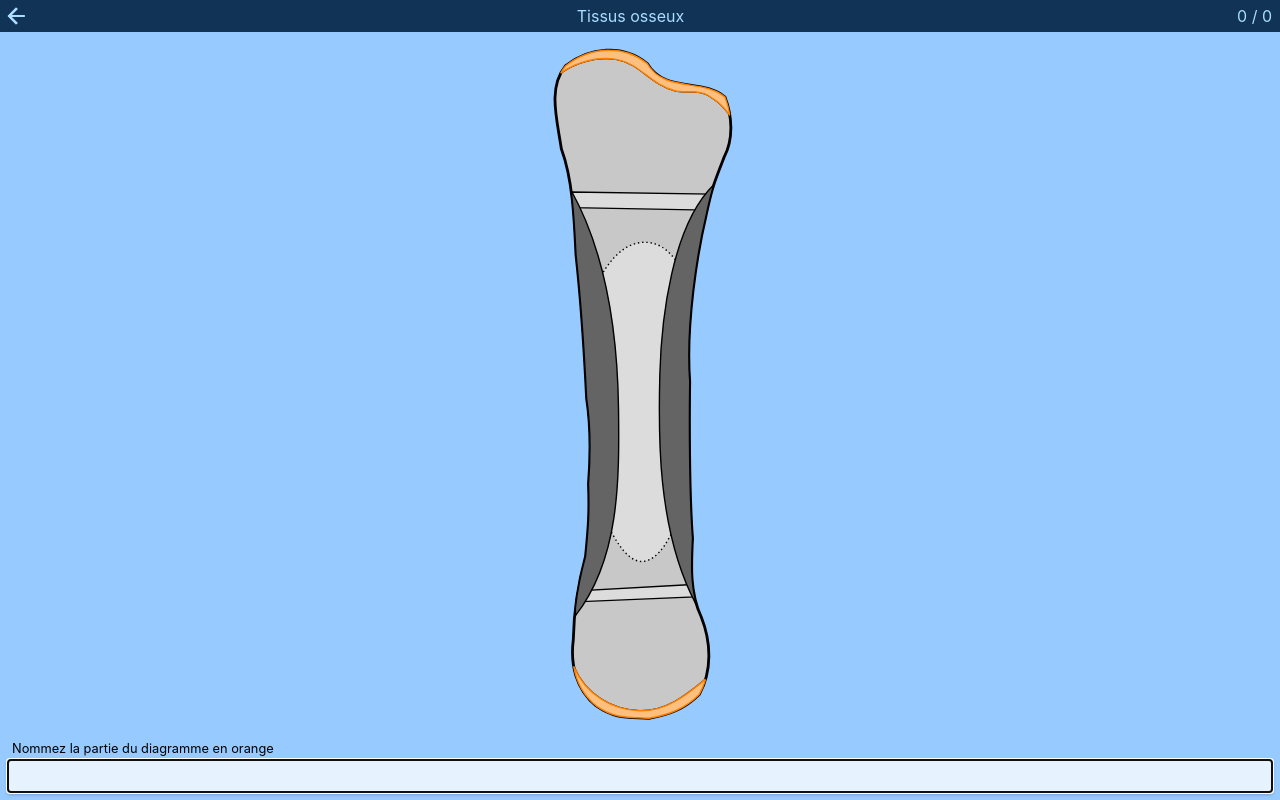
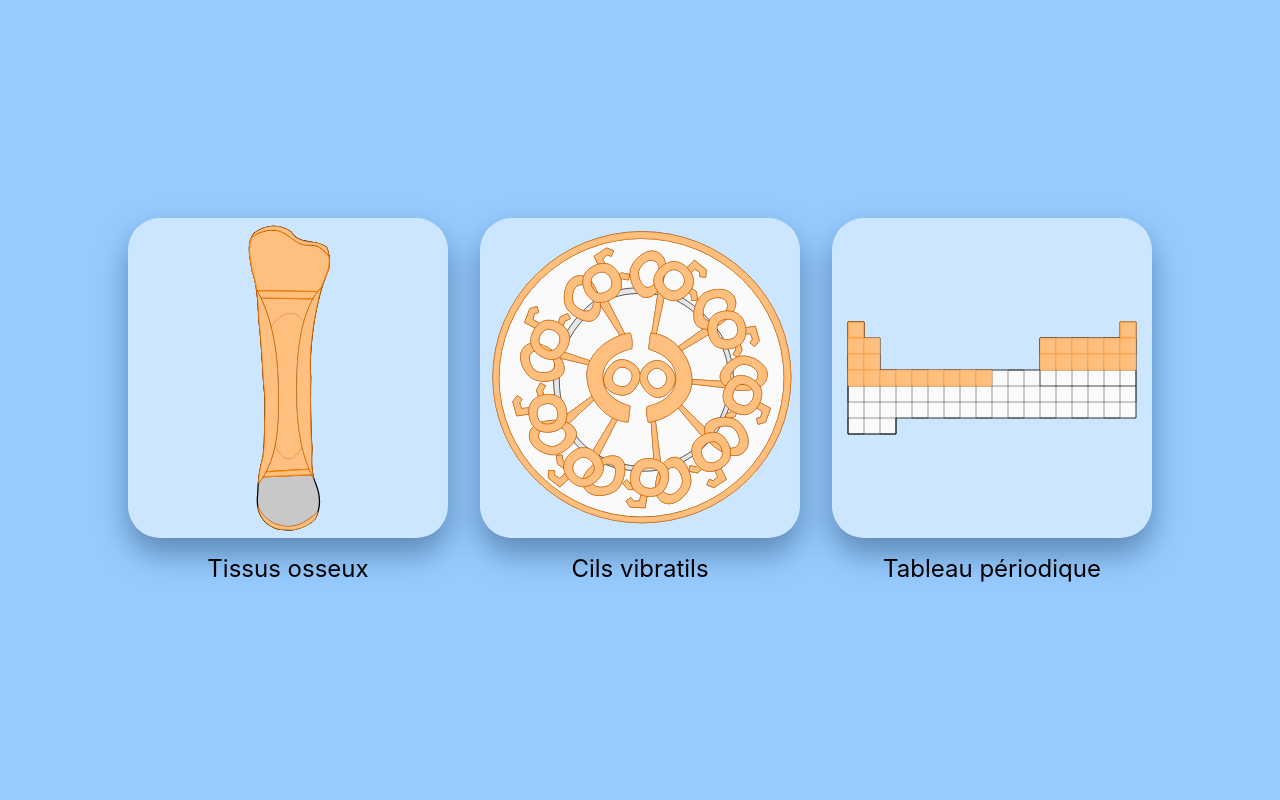
Before and after one commit to tolokoban/dummy-paces, a React (Create React App) app: page / in a window 1280 px wide. Built offline with nearby package versions, Linux system fonts and the light colour scheme.

Commit message:
Mendeleev

```diff
--- a/src/dummy-paces/app/app.css
+++ b/src/dummy-paces/app/app.css
@@ -25,3 +25,11 @@ div.dummyPaces-App > div {
     width: 100%;
     height: 100%;
 }
+
+div.dummyPaces-App > div.buttons {
+    display: flex;
+    justify-content: center;
+    align-items: center;
+    flex-wrap: wrap;
+    flex-direction: row;
+}
--- a/src/dummy-paces/app/app.tsx
+++ b/src/dummy-paces/app/app.tsx
@@ -4,23 +4,28 @@ import Data from '../data'
 import Question from '../view/question'
 import Answer from '../view/answer'
 import DiagramExam from '../view/diagram-exam'
-import Os from '../data/diagrams/os.svg'
+import DiagramButton from '../view/diagram-button'
 import Util from '../../tfw/util'
 import Random from '../../tfw/random'
 
 import "./app.css"
 
+import DiagOs from '../data/diagrams/os.svg'
+import DiagCilsVibratils from '../data/diagrams/cils-vibratiles.svg'
+import DiagMendeleev from '../data/diagrams/mendeleev.svg'
+
+const BUTTONS = [
+    ["Tissus osseux", DiagOs],
+    ["Cils vibratils", DiagCilsVibratils],
+    ["Tableau périodique", DiagMendeleev]
+]
+
+
 interface IAppState {
-    categories: ICategory[],
-    currentCategory: ICategory,
-    currentQuestionIndex: number,
-    currentAnswer: string,
-    answerVisible: boolean,
-    answersCount: number,
-    failuresCount: number,
-
+    menuVisible: boolean,
     currentDiagramCode: string,
-    currentDiagramItem: string
+    currentDiagramItem: string,
+    currentDiagramLabel: string
 }
 
 export default class App extends React.Component<{}, IAppState> {
@@ -28,52 +33,14 @@ export default class App extends React.Component<{}, IAppState> {
         super( props );
 
         this.state = {
-            categories: [],
-            currentCategory: {
-                id: "",
-                label: "",
-                questions: []
-            },
-            currentQuestionIndex: 0,
-            currentAnswer: "",
-            answerVisible: false,
-            answersCount: 0,
-            failuresCount: 0,
+            menuVisible: true,
             currentDiagramCode: "",
-            currentDiagramItem: ""
+            currentDiagramItem: "",
+            currentDiagramLabel: ""
         }
     }
 
-    nextQuestion() {
-        const { categories } = this.state
-        const currentCategory = categories[0]
-
-        const currentQuestionIndex = Math.floor(
-            Math.random() * currentCategory.questions.length
-        )
-
-        this.setState({
-            currentCategory,
-            currentQuestionIndex,
-            currentAnswer: "",
-            answerVisible: false
-        })
-    }
-
     async componentDidMount() {
-        const categories = Data.load();
-        this.setState({
-            categories,
-            currentCategory: categories[0],
-            currentQuestionIndex: Math.floor(
-                Math.random() * categories[0].questions.length),
-            answersCount: 0,
-            failuresCount: 0
-        })
-
-        const currentDiagramCode = await Util.loadTextFromURL(Os)
-        this.setState({ currentDiagramCode })
-
         const splash = document.getElementById('splash-screen');
         if (splash) {
             splash.classList.add("vanish");
@@ -81,69 +48,39 @@ export default class App extends React.Component<{}, IAppState> {
         }
     }
 
-    handleAbort = () => {}
-
-    handleAnswer = () => {
-        const {
-            currentCategory, currentQuestionIndex, currentAnswer,
-            answersCount, failuresCount
-        } = this.state;
-        const question = currentCategory.questions[currentQuestionIndex];
-        const expectedAnswer = question.answer.toLowerCase();
-        if (currentAnswer.toLowerCase() !== expectedAnswer) {
-            this.setState({
-                answerVisible: true, failuresCount: failuresCount + 1
-            });
-        }
-        else {
-            this.nextQuestion();
-        }
-        this.setState({ answersCount: answersCount + 1, currentAnswer: "" })
-    }
-
-    handleAnswerChange = (currentAnswer: string) => {
-        this.setState({ currentAnswer });
-    }
-
-    handleCloseAnswer = () => {
-        this.setState({ answerVisible: false })
-    }
-
     handleDiagramItemsChange = (items: string[]) => {
         this.setState({ currentDiagramItem: Random.pick(items) })
     }
 
+    handleButtonClick = (code: string, label: string) => {
+        this.setState({
+            menuVisible: false,
+            currentDiagramCode: code,
+            currentDiagramLabel: label
+        })
+    }
+
+    handleBack = () => {
+        this.setState({ menuVisible: true })
+    }
+
     render() {
-        const {
-            currentCategory, currentQuestionIndex, currentAnswer,
-            answerVisible, answersCount, failuresCount
-        } = this.state;
-        if (!currentCategory) return null;
-        if (currentCategory.questions.length === 0) return null;
+        const { menuVisible, currentDiagramCode, currentDiagramLabel } = this.state
 
-        const question = currentCategory.questions[currentQuestionIndex];
-
-        return (<div className="dummyPaces-App">
+        return (<div className="dummyPaces-App">{
+            menuVisible ?
+            <div className='buttons'>{
+                BUTTONS.map((item: string[]) => {
+                    const [label, url] = item
+                    return <DiagramButton
+                                key={label} label={label} url={url}
+                                onClick={this.handleButtonClick} />
+            })}</div> :
             <DiagramExam
-                diagramCode={this.state.currentDiagramCode}
-                diagramLabel="Tissus osseux"/>
-            {/*
-            <Question
-                onAbort={this.handleAbort}
-                onAnswer={this.handleAnswer}
-                onAnswerChange={this.handleAnswerChange}
-                answersCount={answersCount}
-                questionIndex={currentQuestionIndex}
-                failuresCount={failuresCount}
-                isNumerical={false}
-                category={currentCategory}
-                answer={currentAnswer}/>
-            <Answer
-                visible={answerVisible}
-                answer={question.answer}
-                question={question.label}
-                onBackClick={this.handleCloseAnswer}/>
-            */}
+                diagramCode={currentDiagramCode}
+                diagramLabel={currentDiagramLabel}
+                onBackClick={this.handleBack}/>
+            }
         </div>)
     }
 }
--- /dev/null
+++ b/src/dummy-paces/view/diagram-button/diagram-button.css
@@ -0,0 +1,27 @@
+div.dummyPaces-view-DiagramButton {
+    display: flex;
+    flex-direction: column;
+    align-items: stretch;
+    justify-content: space-between;
+    cursor: pointer;
+    opacity: 1;
+    transition: opacity .5s;
+    margin: 2vmin;
+}
+
+div.dummyPaces-view-DiagramButton.hide {
+    opacity: 0;
+    transition: opacity .5s;
+}
+
+div.dummyPaces-view-DiagramButton > img {
+    width: 40vmin;
+    height: 40vmin;
+    border-radius: 4vmin;
+}
+
+div.dummyPaces-view-DiagramButton > div {
+    margin-top: 1rem;
+    font-size: 3vmin;
+    text-align: center;
+}
--- /dev/null
+++ b/src/dummy-paces/view/diagram-button/diagram-button.tsx
@@ -0,0 +1,43 @@
+import React from "react"
+import Util from '../../../tfw/util'
+
+import "./diagram-button.css"
+
+interface IDiagramButtonProps {
+    url: string,
+    label: string,
+    onClick: (code: string, label: string) => void
+}
+
+interface IDiagramButtonState {
+    code: string
+}
+
+export default class DiagramButton extends React.Component<IDiagramButtonProps, IDiagramButtonState> {
+    constructor( props: IDiagramButtonProps ) {
+        super( props );
+        this.state = { code: '' }
+    }
+
+    async componentDidMount() {
+        const code = await Util.loadTextFromURL(this.props.url)
+        this.setState({ code })
+    }
+
+    handleClick = () => {
+        this.props.onClick(this.state.code, this.props.label)
+    }
+
+    render() {
+        const classes = ['dummyPaces-view-DiagramButton']
+        const { code } = this.state
+        if (code.length === 0) {
+            classes.push('hide')
+        }
+        const { url, label } = this.props
+        return (<div className={classes.join(' ')} onClick={this.handleClick}>
+            <img className="thm-ele-nav thm-bg2" src={url} />
+            <div>{label}</div>
+        </div>)
+    }
+}
--- /dev/null
+++ b/src/dummy-paces/view/diagram-button/index.ts
@@ -0,0 +1 @@
+export { default } from './diagram-button'
--- a/src/dummy-paces/view/diagram-exam/diagram-exam.tsx
+++ b/src/dummy-paces/view/diagram-exam/diagram-exam.tsx
@@ -9,7 +9,8 @@ import "./diagram-exam.css"
 
 interface IDiagramExamProps {
     diagramCode: string,
-    diagramLabel: string
+    diagramLabel: string,
+    onBackClick: () => void
 }
 
 interface IDiagramExamState {
@@ -77,11 +78,17 @@ export default class DiagramExam extends React.Component<IDiagramExamProps, IDia
     }
 
     handleErrorClick = () => {
+        if (this.state.failure !== true) return;
+
         this.setState({
             attempts: this.state.attempts + 1,
             answer: '',
             failure: false
         })
+    }
+
+    handleBackClick = () => {
+        this.props.onBackClick()
     }
 
     render() {
@@ -90,7 +97,7 @@ export default class DiagramExam extends React.Component<IDiagramExamProps, IDia
 
         return (<div className="dummyPaces-view-DiagramExam">
             <header className="thm-bgPD">
-                <Icon content="back" />
+                <Icon content="back" onClick={this.handleBackClick}/>
                 <div className="title">{diagramLabel}</div>
                 <div className="score">
                     <span className="score">{successes}</span>
```
Also changed, not shown: src/dummy-paces/data/diagrams/cils-vibratiles.svg (added), src/dummy-paces/data/diagrams/mendeleev.svg (added).
